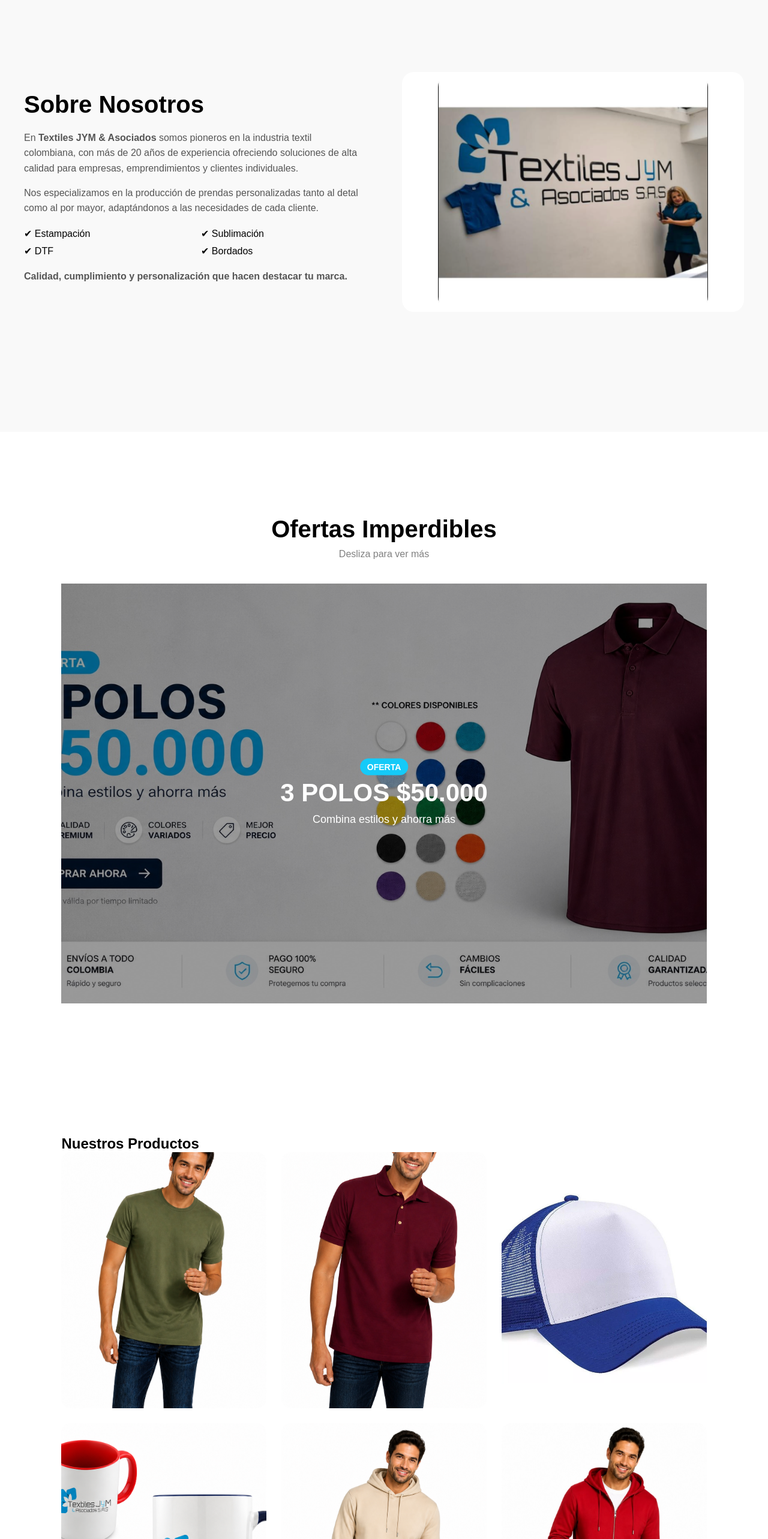
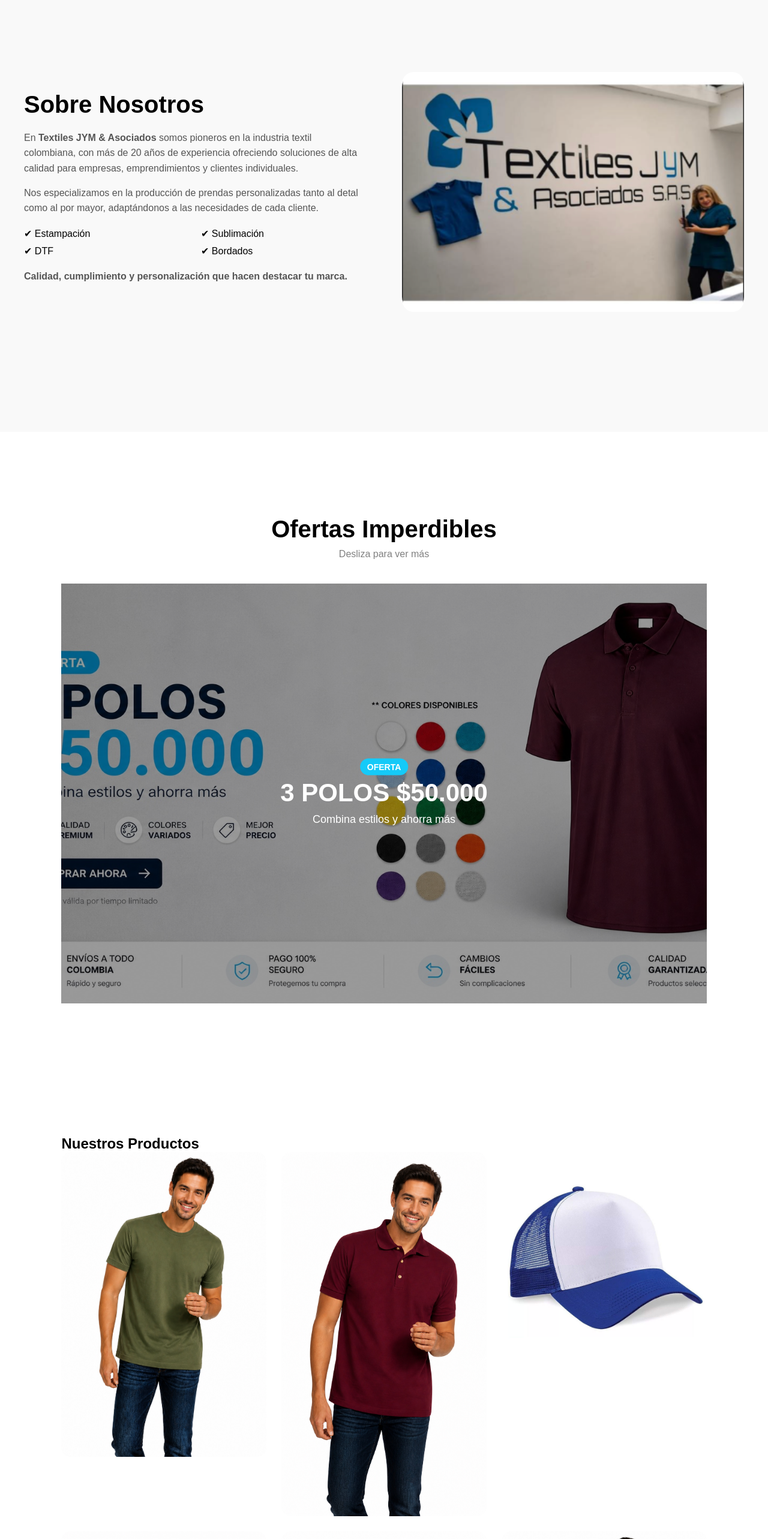
Before and after one commit to Milu2662/Textiles-JYM, a React (Vite) app: page / in a window 1280 px wide. Shown: the part 880-3446 px from the top of the page at 60% size. Built offline with nearby package versions, Linux system fonts and the light colour scheme.

Commit message:
Fix cellphone -version3

```diff
--- a/src/index.css
+++ b/src/index.css
@@ -262,14 +262,10 @@
 
 .about-image img{
   width:100%;
-  max-width:450px;
-
+  max-width:100%;
   height:auto;
-
   border-radius:25px;
-
-  object-fit:cover;
-
+  object-fit:contain;
   display:block;
   margin:auto;
 }
@@ -306,15 +302,14 @@
 
 .product-card img{
   width:100%;
-
-  aspect-ratio:4/5;
-
-  object-fit:cover;
-
+  height:auto;
+  max-height:80vh;
+  object-fit:contain;
   display:block;
-
+  border-radius:15px;
   transition:0.5s ease;
 }
+
 
 .product-card:hover img{
   transform:scale(1.05);
@@ -682,7 +677,7 @@
   }
 
   .about-image{
-    order:-1;
+    order:2;
   }
 
   /* PRODUCTS */
```
